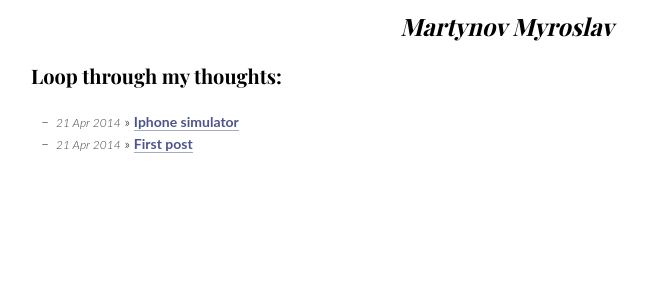
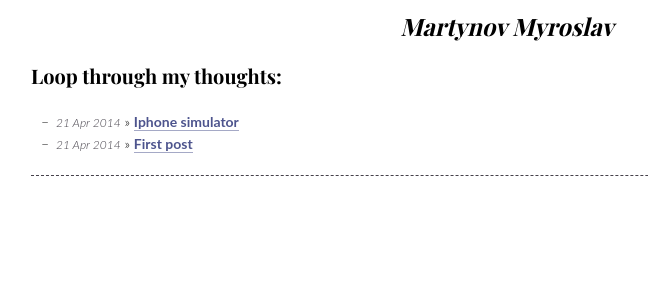
Before and after one commit to mir4a/mir4a.github.io, a Jekyll site: the page built from blog/index.html, in a window 1280 px wide. Shown: the top 300 px of the page, without its empty margins (133-781 px from the left). Built offline with Jekyll 4.4.1, drawn with Linux system fonts in a browser that asks for light colours; nearby versions of some CDN libraries; some web fonts are replaced; Markdown is read by kramdown in place of the engine named in the settings.

Commit message:
Replaced date tag with time. Styled footer.

```diff
--- a/_data/projects.yml
+++ b/_data/projects.yml
@@ -134,7 +134,6 @@
   title: "XSport."
   description: "Site about sports news."
   role: "HTML/CSS coding, custom AngularJS plugins."
-  agency: AdFactory
   url: "xsport.ua"
   live: true
   date: 2013-12-20
--- a/_includes/footer.html
+++ b/_includes/footer.html
@@ -2,9 +2,9 @@
   <div class="contact">
     {% assign gh = site.github %}
     {% if gh.owner_name %}
-    <img src="{{gh.owner_gravatar_url}}" alt="Martynov Myroslav" width="64" height="64" />
 
     <p>
+      <img src="{{gh.owner_gravatar_url}}" alt="Martynov Myroslav" width="64" height="64" class="ava" />
       {{ gh.owner_name }}<br />
       front-end developer<br />
       <a href="{{gh.owner_url}}">{{gh.owner_url}}</a>
--- a/_layouts/post.html
+++ b/_layouts/post.html
@@ -2,7 +2,7 @@
 layout: default
 ---
 <h1>{{ page.title }}</h1>
-<date class="meta">{{ page.date | date_to_string }}</date>
+<time class="meta">{{ page.date | date_to_string }}</time>
 
 <div class="post">
 {{ content }}
--- /dev/null
+++ b/_sass/_sass/footer.sass
@@ -0,0 +1,6 @@
+.footer
+  padding-top: 20px
+  border-top: 1px dashed $date
+  .ava
+    float: left
+    margin-right: 10px
--- a/_sass/_sass/typography.sass
+++ b/_sass/_sass/typography.sass
@@ -51,7 +51,7 @@
       left: 0
       top: 0
 
-date
+time
   font-size: 12px
   font-style: italic
   color: $date
--- a/blog/index.html
+++ b/blog/index.html
@@ -8,7 +8,7 @@
   <ul class="posts">
     {% for post in site.posts limit: 5 %}
     <li>
-      <date>{{ post.date | date_to_string }}</date> &raquo;
+      <time>{{ post.date | date_to_string }}</time> &raquo;
       <a href="{{ post.url }}" class="post_url">{{ post.title }}</a></li>
     {% endfor %}
   </ul>
--- a/css/fap.sass
+++ b/css/fap.sass
@@ -9,5 +9,6 @@
 @import "_sass/header"
 @import "_sass/homepage"
 @import "_sass/about"
+@import "_sass/footer"
 @import "_sass/fun"
 @import "syntax"
```
